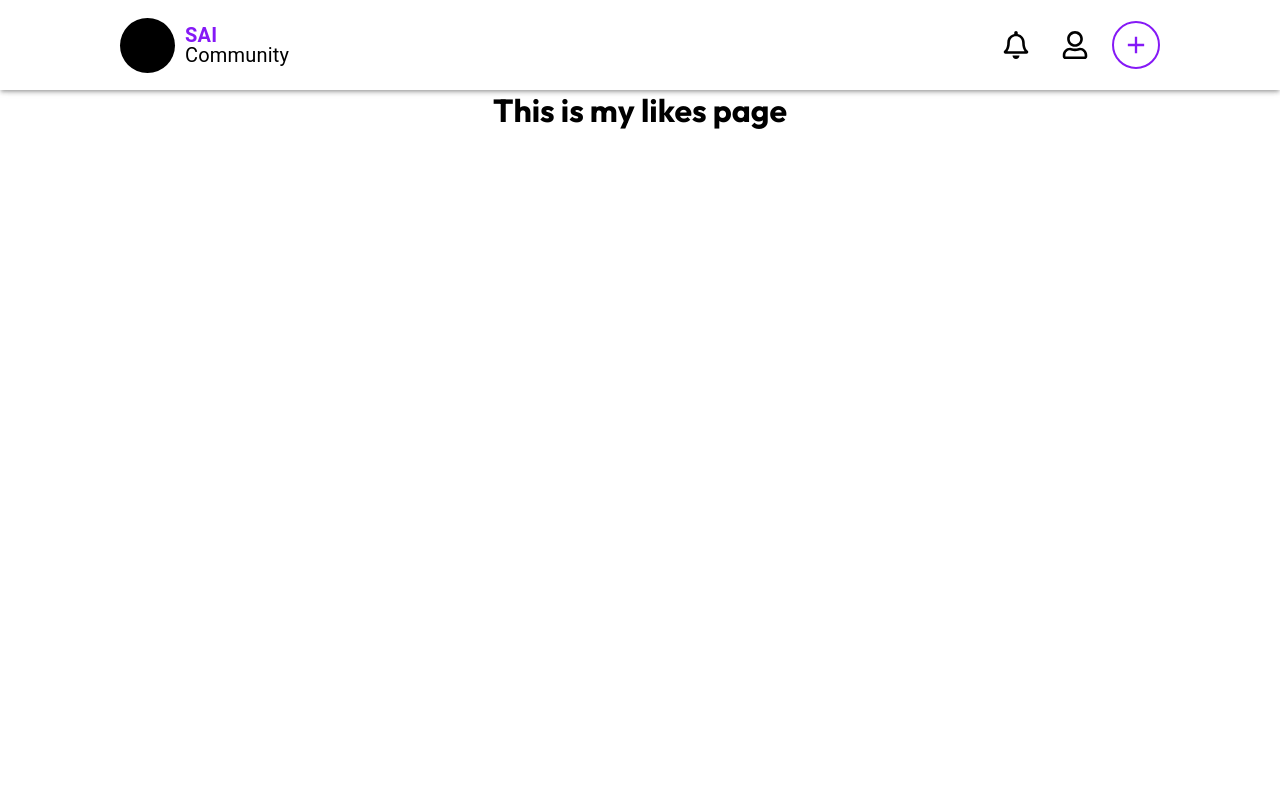
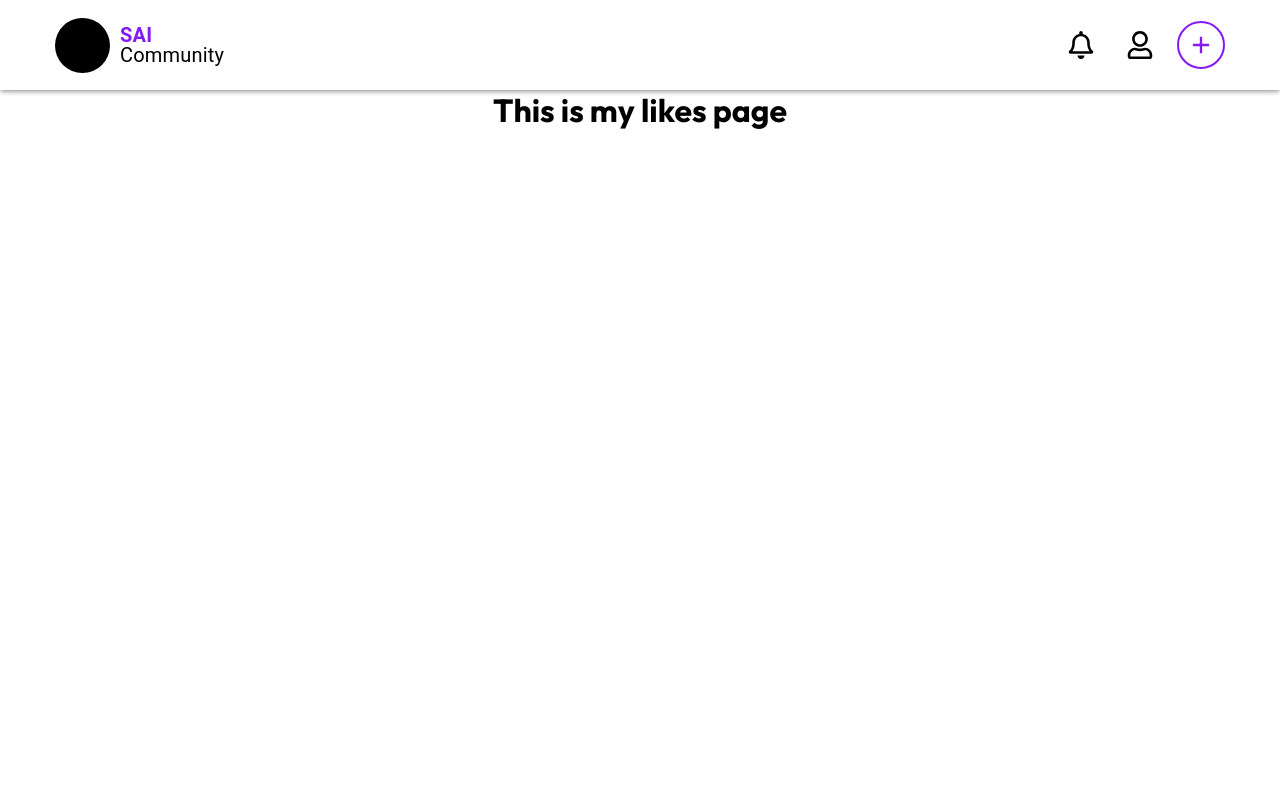
Before and after one commit to dream-lab-group/sae-community, a Next.js app: page /likes in a window 1280 px wide. Shown: the top 800 px of the page. Built offline with nearby package versions, Linux system fonts and the light colour scheme; what @directus/sdk would draw is missing.

Commit message:
adjusted paddings temporarily

```diff
--- a/common/components/header/custom-menu.tsx
+++ b/common/components/header/custom-menu.tsx
@@ -21,6 +21,7 @@ export const CustomMenu = ({
   const smBreakpointDown = useMediaQuery(theme.breakpoints.down('sm'));
   const mdBreakpointDown = useMediaQuery(theme.breakpoints.down('md'));
   const lgBreakpointUp = useMediaQuery(theme.breakpoints.up('lg'));
+  const desktopBreakpointUp = useMediaQuery(theme.breakpoints.up('desktop'));
 
   const router = useRouter();
 
@@ -49,7 +50,7 @@ export const CustomMenu = ({
     >
       <Grid
         paddingX={`${
-          smBreakpointDown ? '17px' : lgBreakpointUp ? '120px' : '42px'
+          smBreakpointDown ? '17px' : desktopBreakpointUp ? '60px' : '55px'
         }`}
         container
         spacing={0}
--- a/common/components/page-navigation/page-navigation.tsx
+++ b/common/components/page-navigation/page-navigation.tsx
@@ -34,6 +34,7 @@ export const PageNavigation = () => {
   const smBreakpointDown = useMediaQuery(theme.breakpoints.down('sm'));
   const mdBreakpointDown = useMediaQuery(theme.breakpoints.down('md'));
   const lgBreakpointUp = useMediaQuery(theme.breakpoints.up('lg'));
+  const desktopBreakpointUp = useMediaQuery(theme.breakpoints.up('desktop'));
   const [sortFilter, setSortFilter] = useState<string[]>([]);
 
   return (
@@ -44,7 +45,7 @@ export const PageNavigation = () => {
             mdBreakpointDown ? '150px' : lgBreakpointUp ? '220px' : '200px'
           }`,
           paddingX: `${
-            smBreakpointDown ? '17px' : lgBreakpointUp ? '120px' : '42px'
+            smBreakpointDown ? '17px' : desktopBreakpointUp ? '60px' : '100px'
           }`,
           background: '#192D3E',
           width: '100%',
@@ -55,7 +56,7 @@ export const PageNavigation = () => {
         }}
         className="container-skew"
       >
-        <Grid container width="100%" maxWidth="2290px" direction="column">
+        <Grid container width="100%" direction="column">
           <Grid
             item
             container
--- a/pages/index.tsx
+++ b/pages/index.tsx
@@ -79,6 +79,7 @@ const Home: NextPage<{ data: ProjectProperties }> = (props) => {
   const theme = useTheme();
   const smBreakpointDown = useMediaQuery(theme.breakpoints.down('sm'));
   const lgBreakpointUp = useMediaQuery(theme.breakpoints.up('lg'));
+  const desktopBreakpointUp = useMediaQuery(theme.breakpoints.up('desktop'));
 
   return (
     // @ts-expect-error: Todo
@@ -88,7 +89,7 @@ const Home: NextPage<{ data: ProjectProperties }> = (props) => {
         container
         paddingY="40px"
         paddingX={`${
-          smBreakpointDown ? '17px' : lgBreakpointUp ? '148px' : '42px'
+          smBreakpointDown ? '17px' : desktopBreakpointUp ? '60px' : '100px'
         }`}
         spacing={{ sm: 5, md: 5, lg: 3, xl: 3, desktop: 4, uhd: 4, kuhd: 4 }}
         className="grid-container"
```
